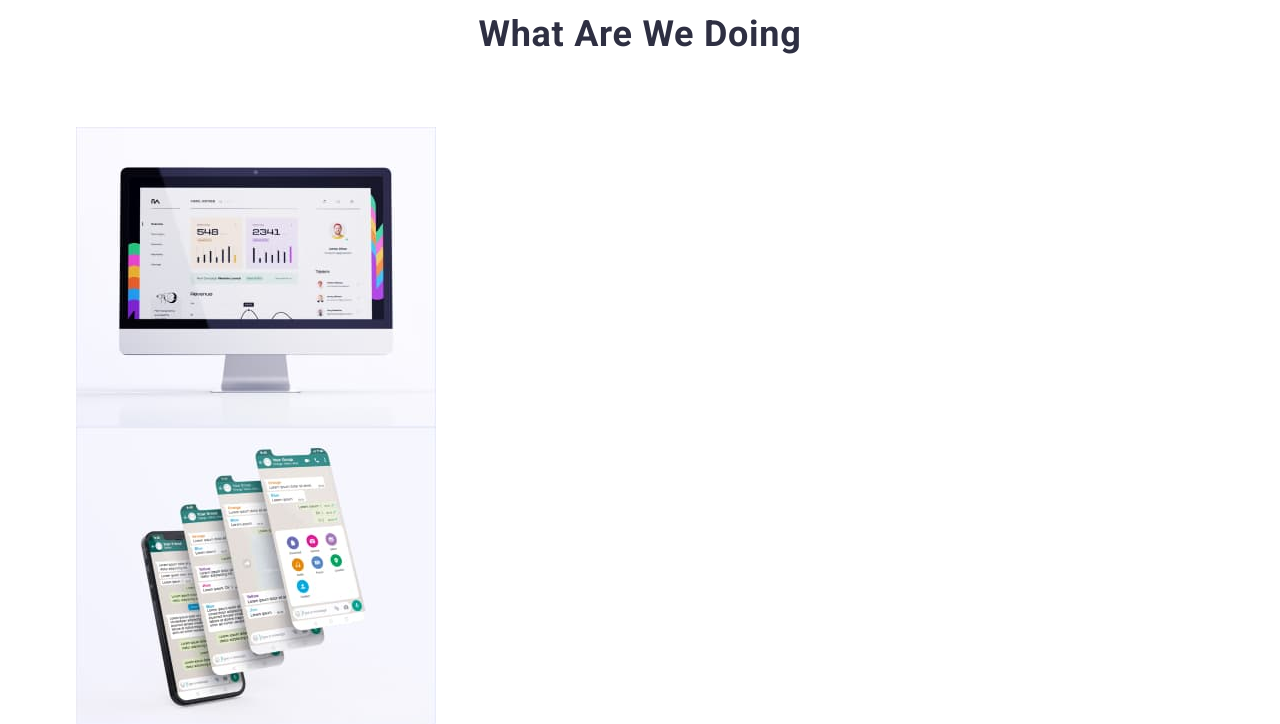
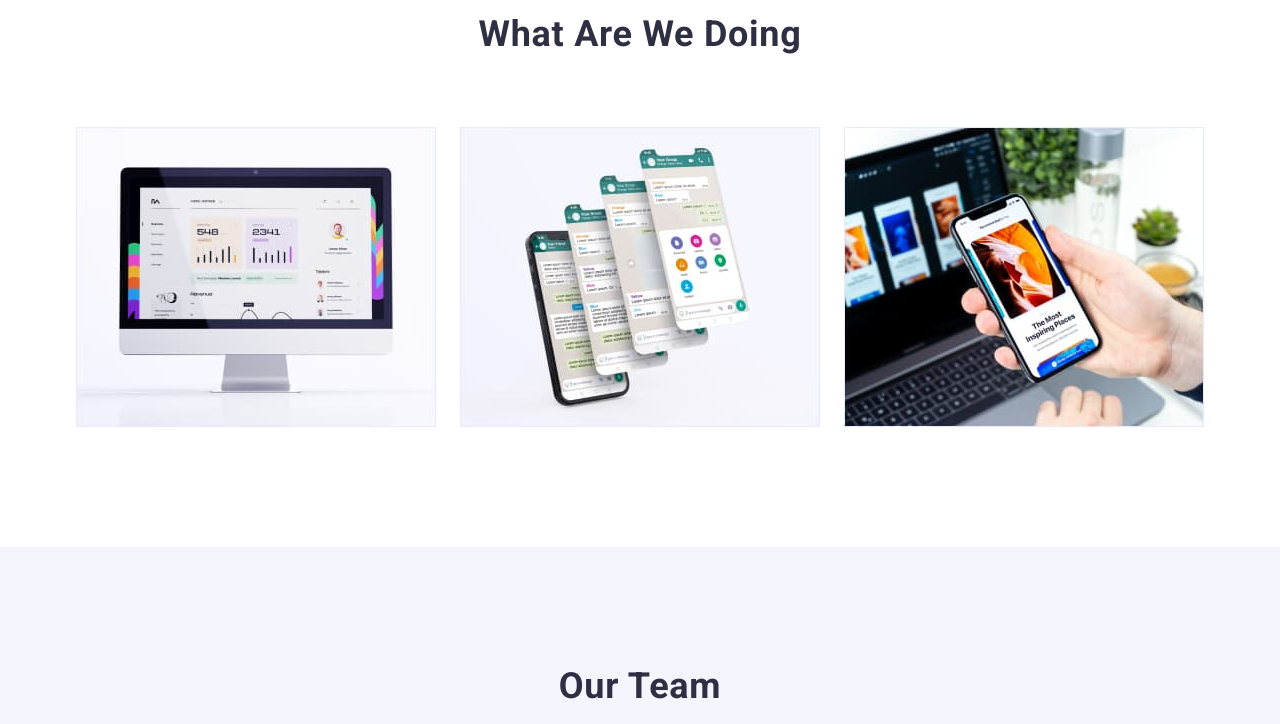
Before and after one commit to ZakharAnokhin/goit-markup-hw-03, a plain HTML site: page index.html in a window 1280 px wide. Shown: the part 1040-1764 px from the top of the page. Drawn offline with nearby package versions, Linux system fonts and the light colour scheme.

Commit message:
Update style.css

```diff
--- a/css/style.css
+++ b/css/style.css
@@ -299,6 +299,8 @@ font-style: normal;
     letter-spacing: 0.02em;
   }
 
+
+
   .advantage-description,
   .position {
     line-height: 1.5;
@@ -317,8 +319,13 @@ font-style: normal;
     gap: 24px;
     }
 
+ .products {
+    display: flex;
+    flex-wrap: wrap;
+    gap: 24px;
+  }
+
   .advantages-title .item {
-      flex-basis: calc(100% / 4 - var(--primary-margin-btwn-items));
       margin-left: var(--primary-margin-btwn-items);
       padding-bottom: 0;
         }
@@ -327,14 +334,13 @@ font-style: normal;
   /* MAIN CONTENT */
 
     .item {
-      flex-basis: calc(100% / 3 - var(--primary-margin-btwn-items));
+
       margin-left: var(--primary-margin-btwn-items);
 
 
     }
 
     .team .item {
-      flex-basis: calc(100% / 4 - var(--primary-margin-btwn-items));
       margin-left: var(--primary-margin-btwn-items);
       box-shadow: 0px 1px 6px rgba(46, 47, 66, 0.08), 0px 1px 1px rgba(46, 47, 66, 0.16), 0px 2px 1px rgba(46, 47, 66, 0.08);
       border-radius: 0px 0px 4px 4px;
@@ -391,7 +397,6 @@ font-style: normal;
         }
 
         .work-examples>.item {
-          flex-basis: calc(100% / 3 - var(--primary-margin-btwn-items));
           margin-left: var(--primary-margin-btwn-items);
           margin-top: calc(2 * var(--primary-margin-btwn-items));
 
```
